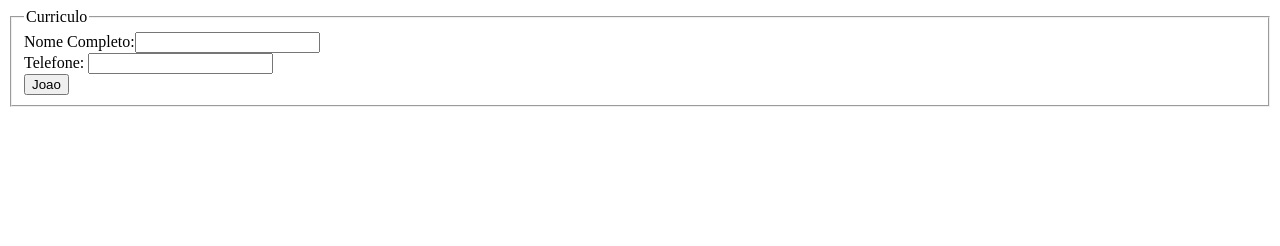
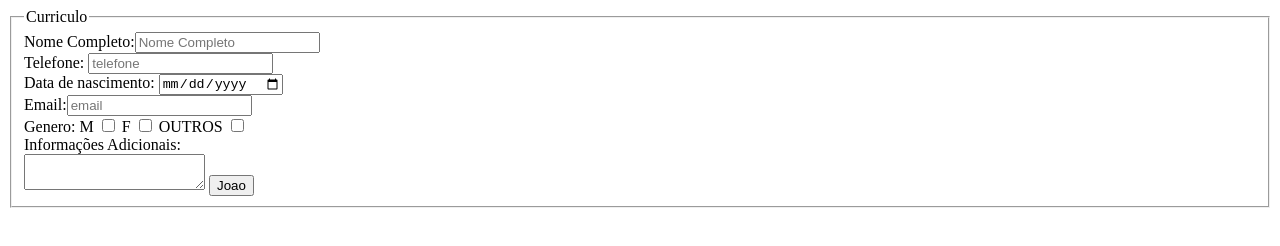
Before and after one commit to joaopessoasilva06/matematica2_3c, a plain HTML site: page curriculo.html in a window 1280 px wide. Drawn offline with nearby package versions, Linux system fonts and the light colour scheme.

Commit message:
Update curriculo.html

```diff
--- a/curriculo.html
+++ b/curriculo.html
@@ -12,12 +12,17 @@
         <form action="curriculo.php" method="POST">
             <fieldset>
                 <legend>Curriculo</legend>
-                Nome Completo:<input type="text" required></br>
-                Telefone: <input type="number" required></br>
+                Nome Completo:<input type="text" minlength="15" maxlength="30" placeholder="Nome Completo"  required></br>
+                Telefone: <input type="text" minlength="11" maxlength="15" placeholder="telefone" required></br>
+                Data de nascimento: <input type="date" required></br>
+                Email:<input type="email" minlength="10" maxlength="20" placeholder="email" required></br>
+                Genero:
+                            M <input type="checkbox">
+                            F <input type="checkbox">
+                            OUTROS <input type="checkbox"></br>
 
-
-
-
+                Informações Adicionais:</br>
+                <textarea></textarea>
                 <input type="submit" value="Joao">
             </fieldset>
         </form>
```
